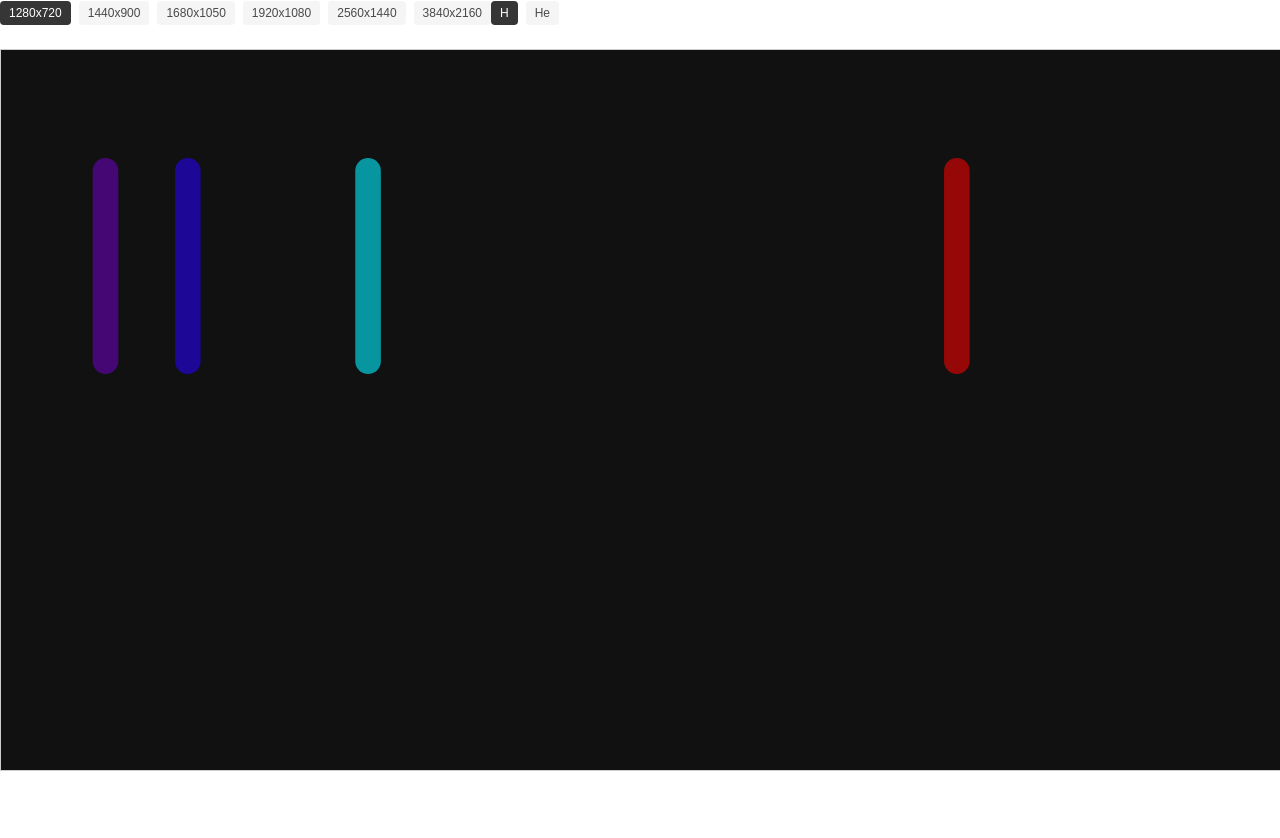
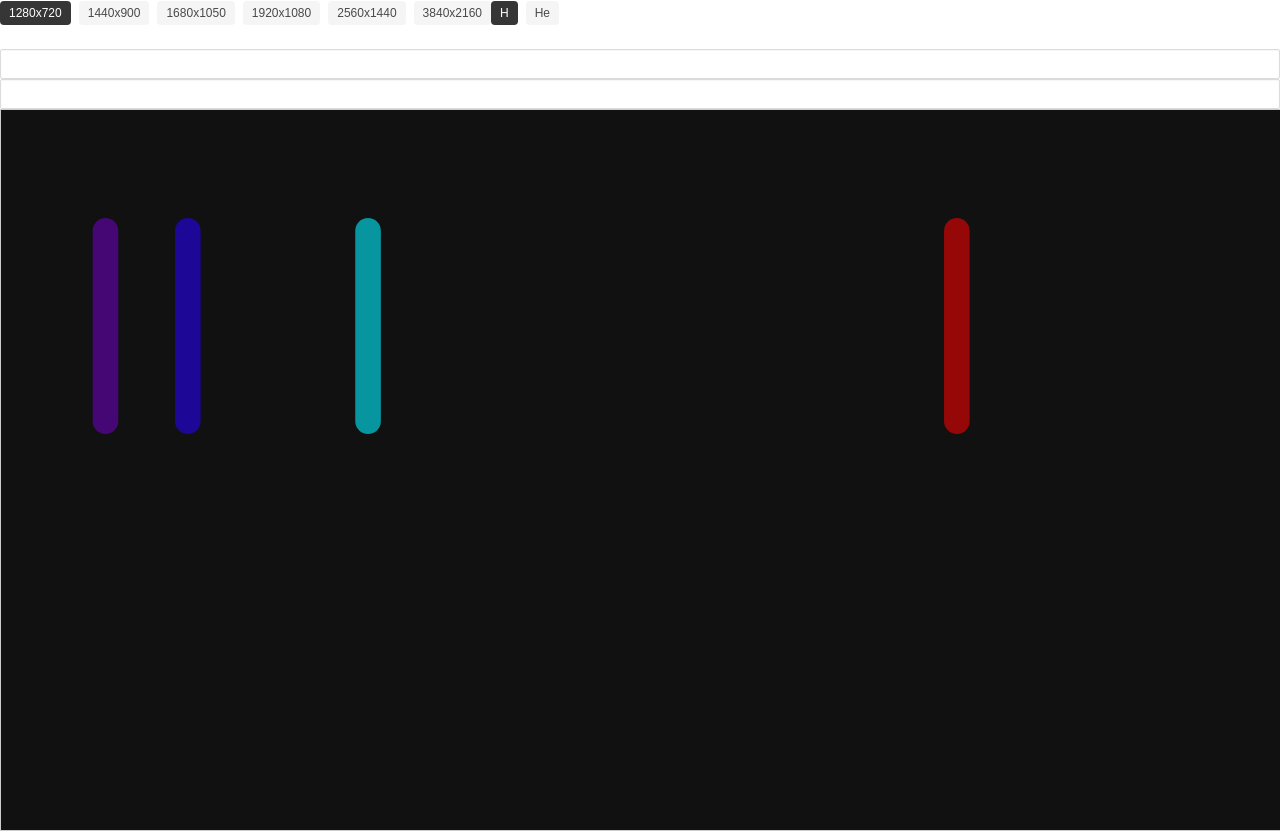
Before and after one commit to andygock/emission-spectra, a React (Vite) app: page / in a window 1280 px wide. Before the commit the page ends 800 px from the top, so only its background shows below. Built offline with nearby package versions, Linux system fonts and the light colour scheme.

Commit message:
Start work on Input

```diff
--- a/src/App.js
+++ b/src/App.js
@@ -3,6 +3,7 @@ import Resolutions from './Resolutions';
 import Canvas from './Canvas';
 import './styles.css';
 import Elements from './Elements';
+import Input from './Input';
 
 const App = () => {
   const [size, setSize] = React.useState([1280, 720]); // [width, height]
@@ -10,10 +11,18 @@ const App = () => {
 
   const [element, setElement] = React.useState('H');
 
+  // styling and layout for the spectra lines
+  const [alpha, setAlpha] = React.useState(0.6);
+  const [lineWidth, setLineWidth] = React.useState(0.02);
+  const [lineHeight, setLineHeight] = React.useState(0.3);
+  const [lineOffsetY, setLineOffsetY] = React.useState(0.15);
+
   return (
     <div>
       <Resolutions currentSize={size} onSelect={setSize} />
       <Elements current={element} onSelect={setElement} />
+      <Input text="Alpha" onUpdate={setAlpha} />
+      <Input text="Line width" onUpdate={setLineWidth} />
       <Canvas width={width} height={height} element={element} />
     </div>
   );
--- /dev/null
+++ b/src/Input.js
@@ -0,0 +1,7 @@
+import React from 'react';
+
+const Input = ({ text, onUpdate, ...otherProps }) => {
+  return <input className="input is-small" type="text" {...otherProps} />;
+};
+
+export default Input;
```
